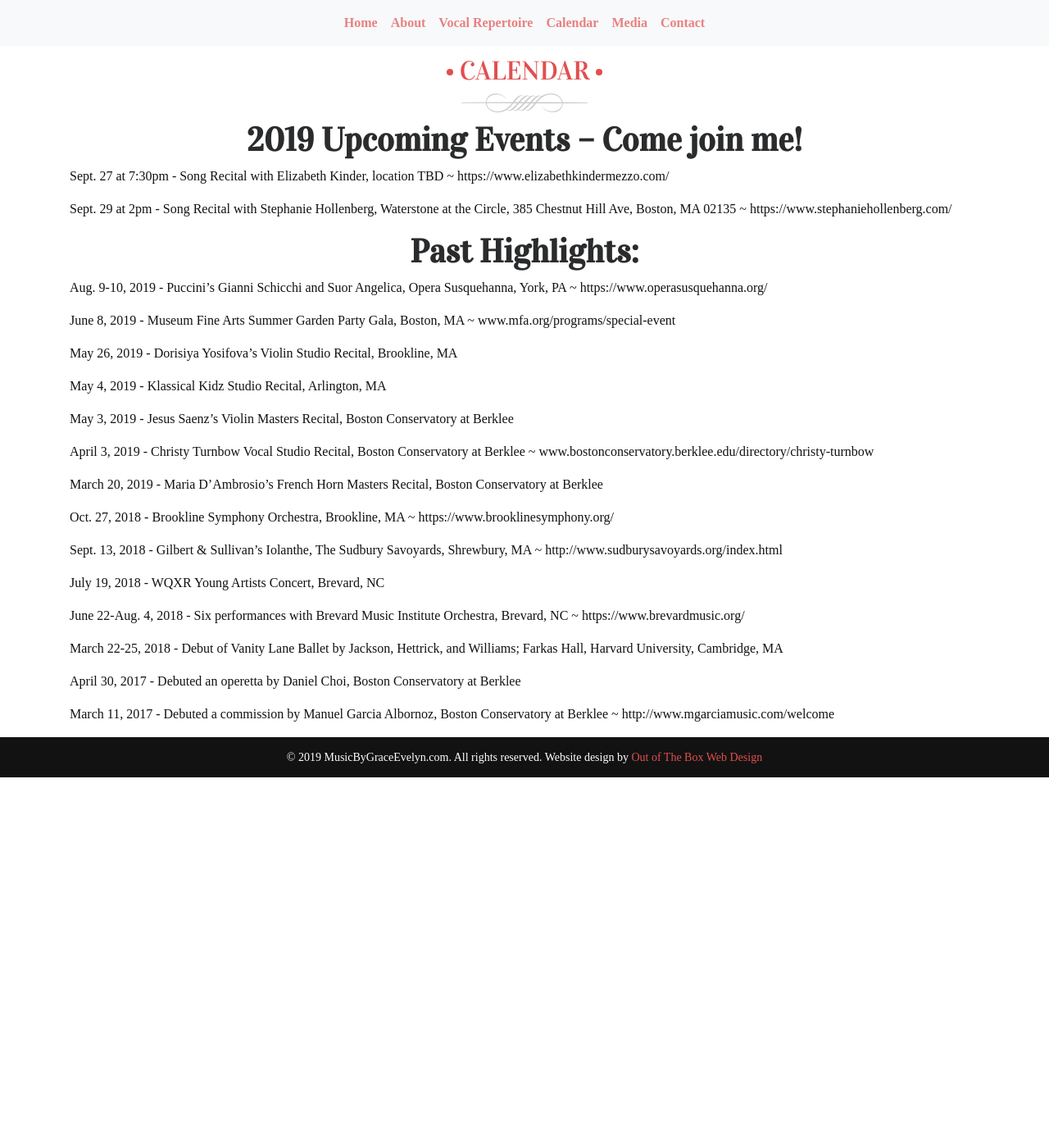
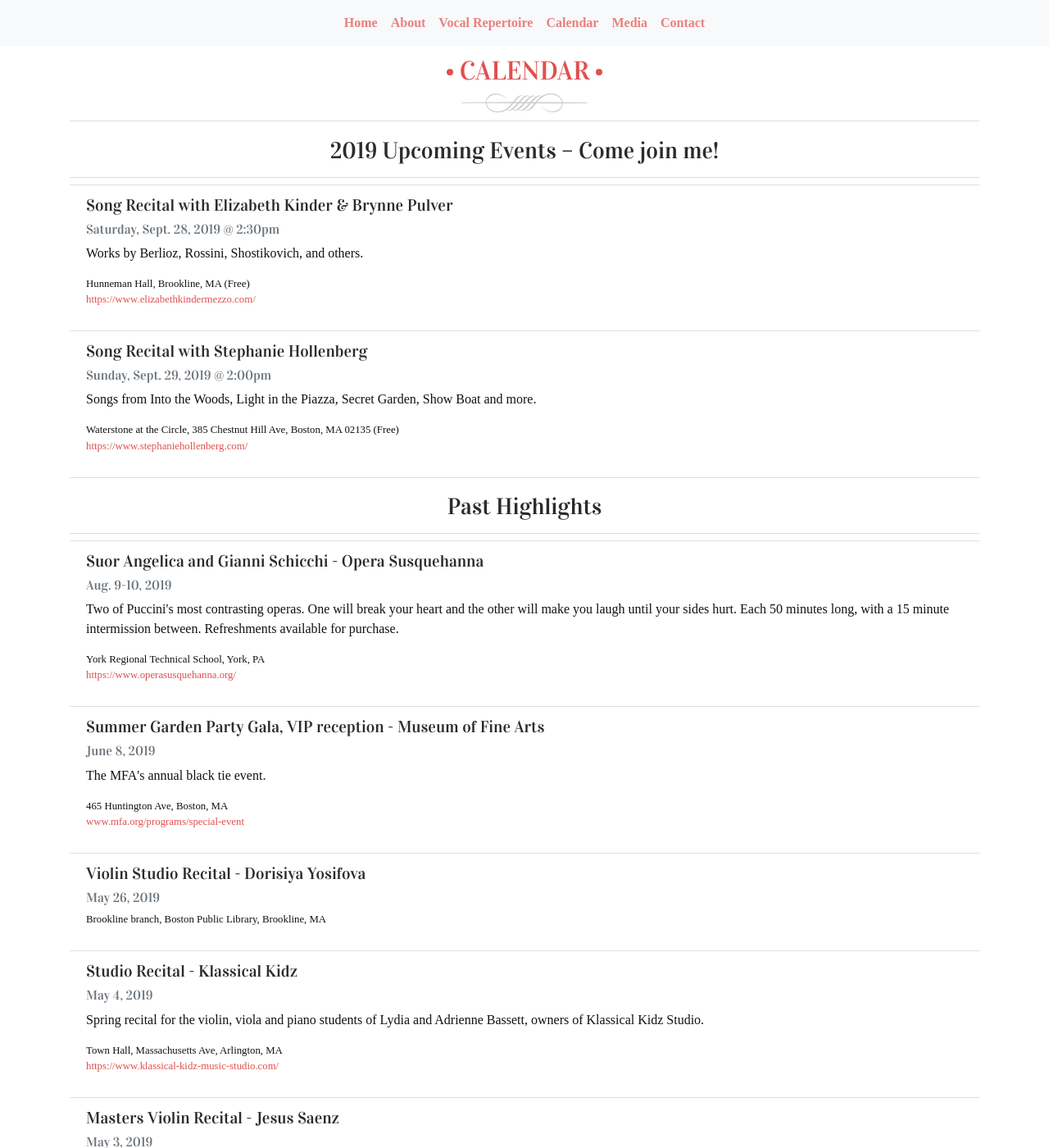
Before and after one commit to musicbygraceevelyn/musicbygraceevelyn.github.io, a Jekyll site: the page built from calendar.md, in a window 1280 px wide and 1400 px high. Shown: the whole window at 82% size. Built offline with Jekyll 4.4.1, drawn with Linux system fonts in a browser that asks for light colours; some web fonts are replaced; some of the changed text lies outside the part shown.

Commit message:
Format calendar events

```diff
--- /dev/null
+++ b/_includes/events.html
@@ -0,0 +1,40 @@
+<ul class="list-group list-group-flush">
+  {% for item in include.items %}
+  <li class="list-group-item media">
+    <div class="media-body">
+      <h5 class="mt-0">
+        {% if item.title_url %}<a href="{{ item.title_url }}">{% endif %}
+        {{ item.title }}
+        {% if item.title_url %}</a>{% endif %}
+
+        {% if item.singer %}
+          with
+          {% if item.singer_url %}<a href="{{ item.singer_url }}">{% endif %}
+          {{ item.singer }}
+          {% if item.singer_url %}</a>{% endif %}
+        {% endif %}
+
+        {% if item.organization %}
+          -
+          {% if item.org_url %}<a href="{{ item.org_url }}">{% endif %}
+          {{ item.organization }}
+          {% if item.org_url %}</a>{% endif %}
+        {% endif %}
+      </h5>
+      <h6 class="text-muted">{{ item.date }}{% if item.time %} @ {{ item.time }}{% endif %}</h6>
+      {% if item.subtitle %}<p>{{ item.subtitle }}</p>{% endif %}
+      <p class="small">
+        {% if item.location %}
+        {{ item.location }}
+        {% else %}
+        Location: TBD
+        {% endif %}
+        {% if item.cost %}({{ item.cost }}){% endif %}
+        {% if item.website %}
+      <br/><a href="{{ item.website }}">{{ item.website }}</a>
+      {% endif %}
+      </p>
+    </div>
+  </li>
+  {% endfor %}
+</ul>
--- a/calendar.md
+++ b/calendar.md
@@ -82,80 +82,68 @@
   location: Brevard, NC
 
 - date: June 22 - Aug. 4, 2018
-  title: Six performances with Brevard Music Institute orchestras.
-  organization:
+  title: Six performances with Brevard Music Institute orchestras
   location: Brevard, NC
   website: https://www.brevardmusic.org/
 
 - date: March 22-25, 2018
-  title: Debut of Vanity Lane Ballet. Music by Jackson, Hettrick, and Williams. Story and choreography by LaToya Princess Jackson.
+  title: Debut of Vanity Lane Ballet
+  subtitle: Music by Jackson, Hettrick, and Williams. Story and choreography by LaToya Princess Jackson.
   location: Farkas Hall, Harvard University, Cambridge, MA
 
-- date: April 30, 20117
-  title: Debut of an operetta by Daniel Choi.
+- date: April 30, 2017
+  title: Debut of an operetta by Daniel Choi
   location: Boston Conservatory at Berklee
 
 - date: March 11, 2017
-  title: Debuted Frail Blue, a piece for violin & piano I commissioned by Manuel Garcia Albornoz.
+  title: Debuted Frail Blue
+  subtitle: A piece for violin & piano I commissioned by Manuel Garcia Albornoz
   location: Boston Conservatory at Berklee
   website: http://www.mgarciamusic.com/welcome
+
+
+
+# - date: 9/29/2019
+#   time: 2pm
+#   title: Song recital
+#   singer: Stephanie Hollenberg
+#   singer_url: https://www.stephaniehollenberg.com/
+#   location: Waterstone at the Circle, 385 Chestnut Hill Ave, Boston, MA 02135
+
+
+# - date: 9/27/2019
+#   time: 7:30pm
+#   title: Song recital
+#   singer: Elizabeth Kinder
+#   singer_url: https://www.elizabethkindermezzo.com/
+
+# past_highlights:
+# - date: Aug 9-10, 2019
+#   title: Puccini's Gianni Schicchi and Suor Angelica
+#   location: York, PA
+#   org: Opera Susquehanna
+#   org_url: https://www.operasusquehanna.org/
+# - date: June 8, 2019
+#   title: Summer Garden Party Gala
+#   title_url: http://www.mfa.org/programs/special-event
+#   location: Boston, MA
+#   org: Museum of Fine Arts
+
+
 ---
 
 ## Calendar
 
+<!--
+    nobody can see this
+-->
+
 {% include titleborder %}
 
-# 2019 Upcoming Events -- Come join me!
+### 2019 Upcoming Events -- Come join me!
 
+{% include events.html items=page.current_events %}
 
-Sept. 27 at 7:30pm - Song Recital with Elizabeth Kinder, location TBD ~ https://www.elizabethkindermezzo.com/
+### Past Highlights
 
-Sept. 29 at 2pm - Song Recital with Stephanie Hollenberg, Waterstone at the Circle, 385 Chestnut Hill Ave, Boston, MA 02135 ~ https://www.stephaniehollenberg.com/
-
-
-# Past Highlights:
-
-Aug. 9-10, 2019 - Puccini's Gianni Schicchi and Suor Angelica, Opera Susquehanna, York, PA ~ https://www.operasusquehanna.org/
-
-June 8, 2019 - Museum Fine Arts Summer Garden Party Gala, Boston, MA ~ www.mfa.org/programs/special-event
-
-May 26, 2019 - Dorisiya Yosifova's Violin Studio Recital, Brookline, MA
-
-May 4, 2019 - Klassical Kidz Studio Recital, Arlington, MA
-
-May 3, 2019 - Jesus Saenz's Violin Masters Recital, Boston Conservatory at Berklee
-
-April 3, 2019 - Christy Turnbow Vocal Studio Recital, Boston Conservatory at Berklee ~ www.bostonconservatory.berklee.edu/directory/christy-turnbow
-
-March 20, 2019 - Maria D'Ambrosio's French Horn Masters Recital, Boston Conservatory at Berklee
-
-Oct. 27, 2018 - Brookline Symphony Orchestra, Brookline, MA ~ https://www.brooklinesymphony.org/
-
-Sept. 13, 2018 - Gilbert & Sullivan's Iolanthe, The Sudbury Savoyards, Shrewbury, MA ~ http://www.sudburysavoyards.org/index.html
-
-July 19, 2018 - WQXR Young Artists Concert, Brevard, NC
-
-June 22-Aug. 4, 2018 - Six performances with Brevard Music Institute Orchestra, Brevard, NC ~ https://www.brevardmusic.org/
-
-March 22-25, 2018 - Debut of Vanity Lane Ballet by Jackson, Hettrick, and Williams; Farkas Hall, Harvard University, Cambridge, MA
-
-April 30, 2017 - Debuted an operetta by Daniel Choi, Boston Conservatory at Berklee
-
-March 11, 2017 - Debuted a commission by Manuel Garcia Albornoz, Boston Conservatory at Berklee ~ http://www.mgarciamusic.com/welcome
-
-
-<!--
-performance | coaching | accompaniment | ensembles
-
-
-### JOIN ME AT THESE UPCOMING EVENTS
-
-two columns
-
-date
-thing
-
-date
-thing
-
--->
+{% include events.html items=page.past_events %}
```
Also changed, not shown: other parts of calendar.md (+2 -2 lines).
